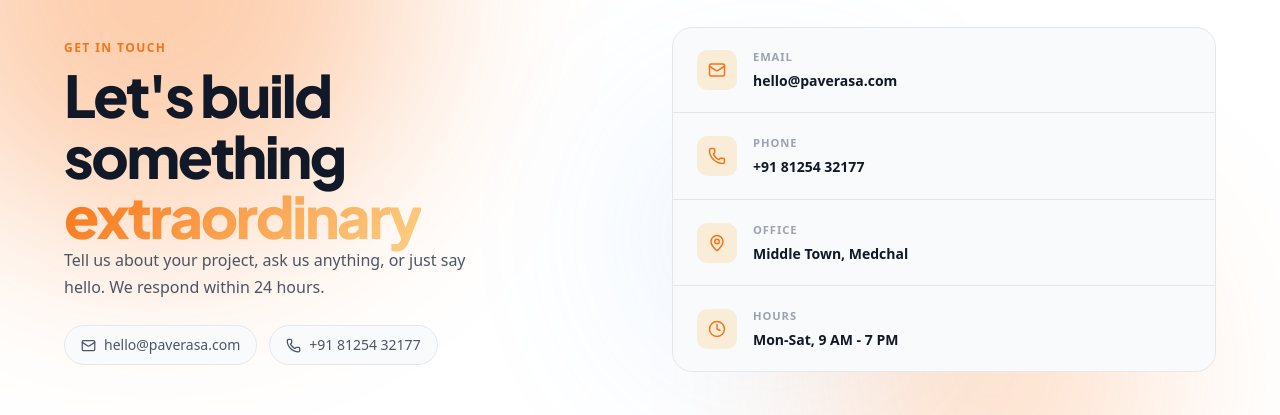
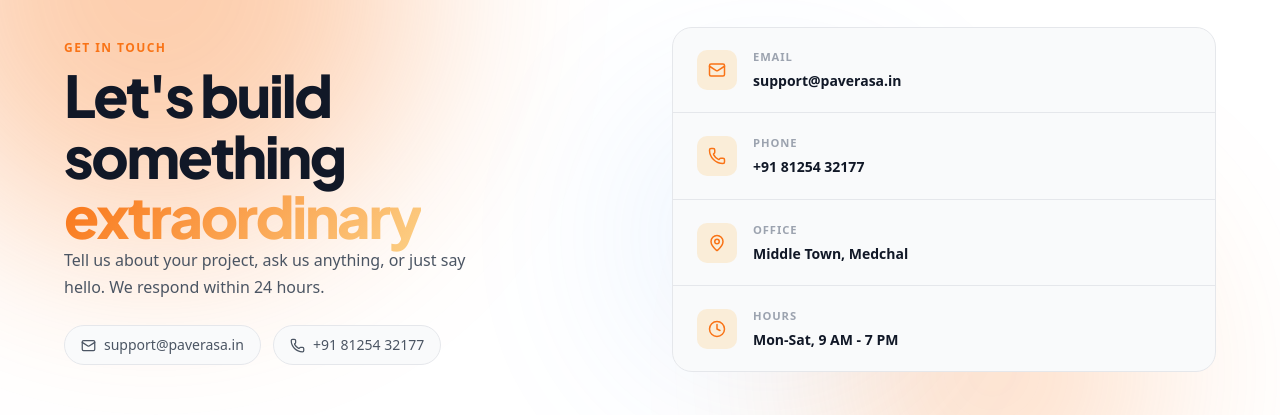
Before and after one commit to saimedh/Paverasa, a React (Vite) app: page /contact in a window 1280 px wide. Shown: the part 121-536 px from the top of the page. Built offline with nearby package versions, Linux system fonts and the light colour scheme; a web font is replaced by a local one.

Commit message:
Update email to support@paverasa.in

```diff
--- a/src/pages/Contact.jsx
+++ b/src/pages/Contact.jsx
@@ -75,8 +75,8 @@
             </ScrollReveal>
             <ScrollReveal delay={150}>
               <div className="contact-quick-pills">
-                <a href="mailto:hello@paverasa.com" className="contact-quick-pill">
-                  <Mail size={15} /> hello@paverasa.com
+                <a href="mailto:support@paverasa.in" className="contact-quick-pill">
+                  <Mail size={15} /> support@paverasa.in
                 </a>
                 <a href="tel:+918125432177" className="contact-quick-pill">
                   <Phone size={15} /> +91 81254 32177
@@ -88,7 +88,7 @@
           <ScrollReveal delay={200} className="contact-hero__right">
             <div className="contact-info-strip">
               {[
-                { icon: <Mail size={18} />, label: "Email", val: "hello@paverasa.com" },
+                { icon: <Mail size={18} />, label: "Email", val: "support@paverasa.in" },
                 { icon: <Phone size={18} />, label: "Phone", val: "+91 81254 32177" },
                 { icon: <MapPin size={18} />, label: "Office", val: "Middle Town, Medchal" },
                 { icon: <Clock size={18} />, label: "Hours", val: "Mon-Sat, 9 AM - 7 PM" },
```
